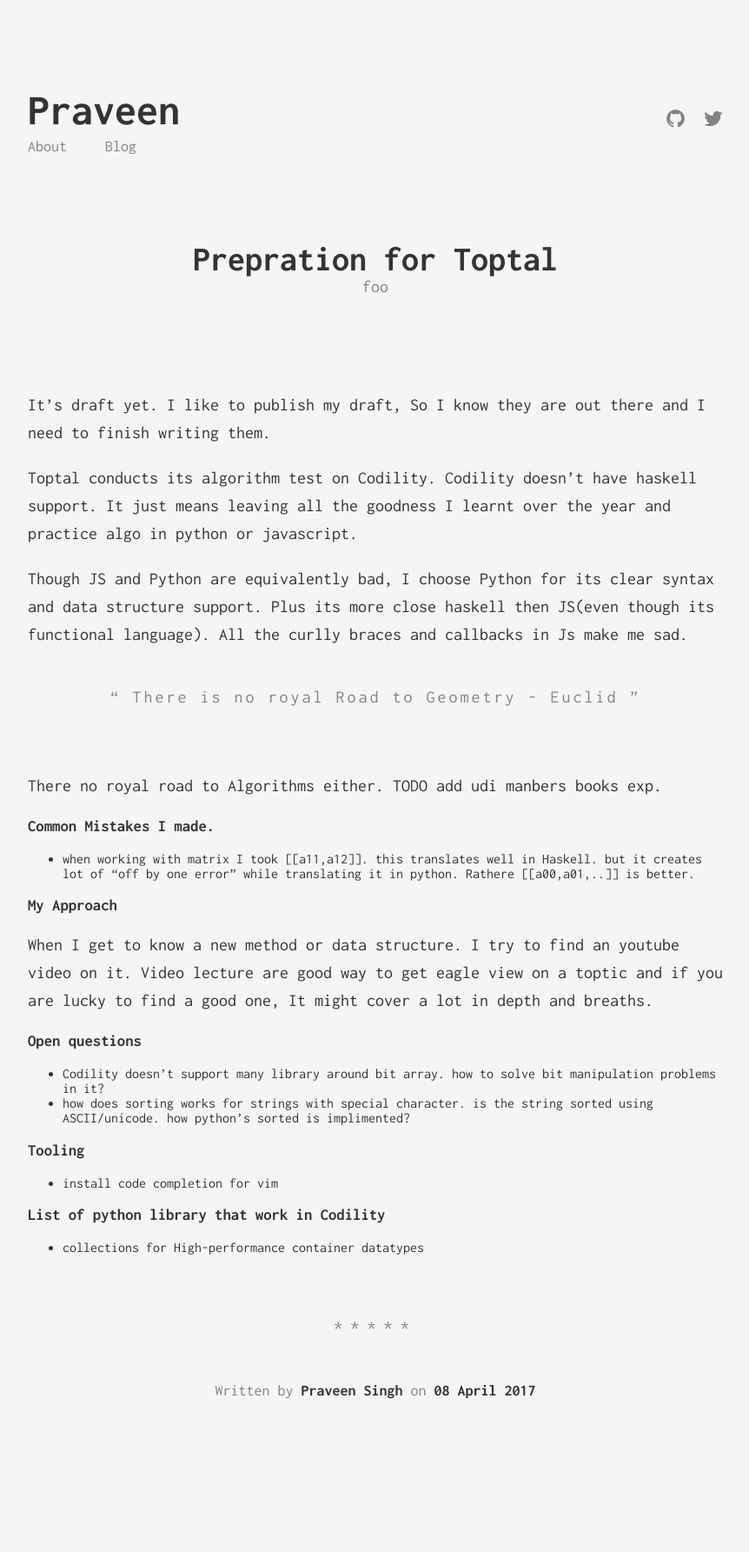
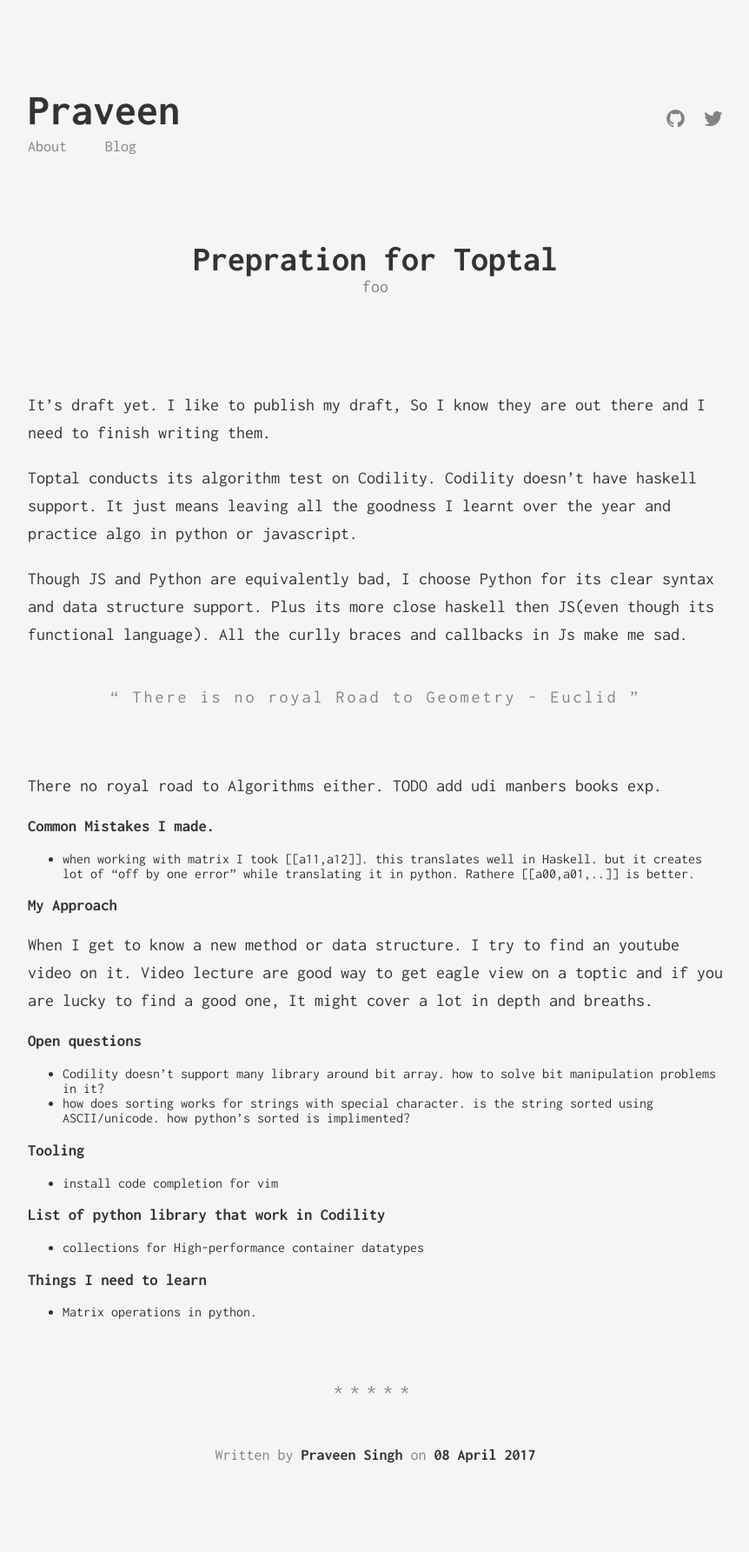
Before and after one commit to prrraveen/prrraveen.github.io, a Jekyll site: the page built from _posts/2017-04-08-Toptal.md, in a window 1280 px wide. Shown: the whole page at 87% size, without its empty margins (208-1070 px from the left). Built offline with Jekyll 4.4.1, drawn with Linux system fonts in a browser that asks for light colours; before the commit the page ends 1711 px from its top, so only the background shows below that.

Commit message:
Update 2017-04-08-Toptal.md

```diff
--- a/_posts/2017-04-08-Toptal.md
+++ b/_posts/2017-04-08-Toptal.md
@@ -36,3 +36,6 @@
 
 ### List of python library that work in Codility
 * collections for High-performance container datatypes
+
+### Things I need to learn
+* Matrix operations in python.
```
